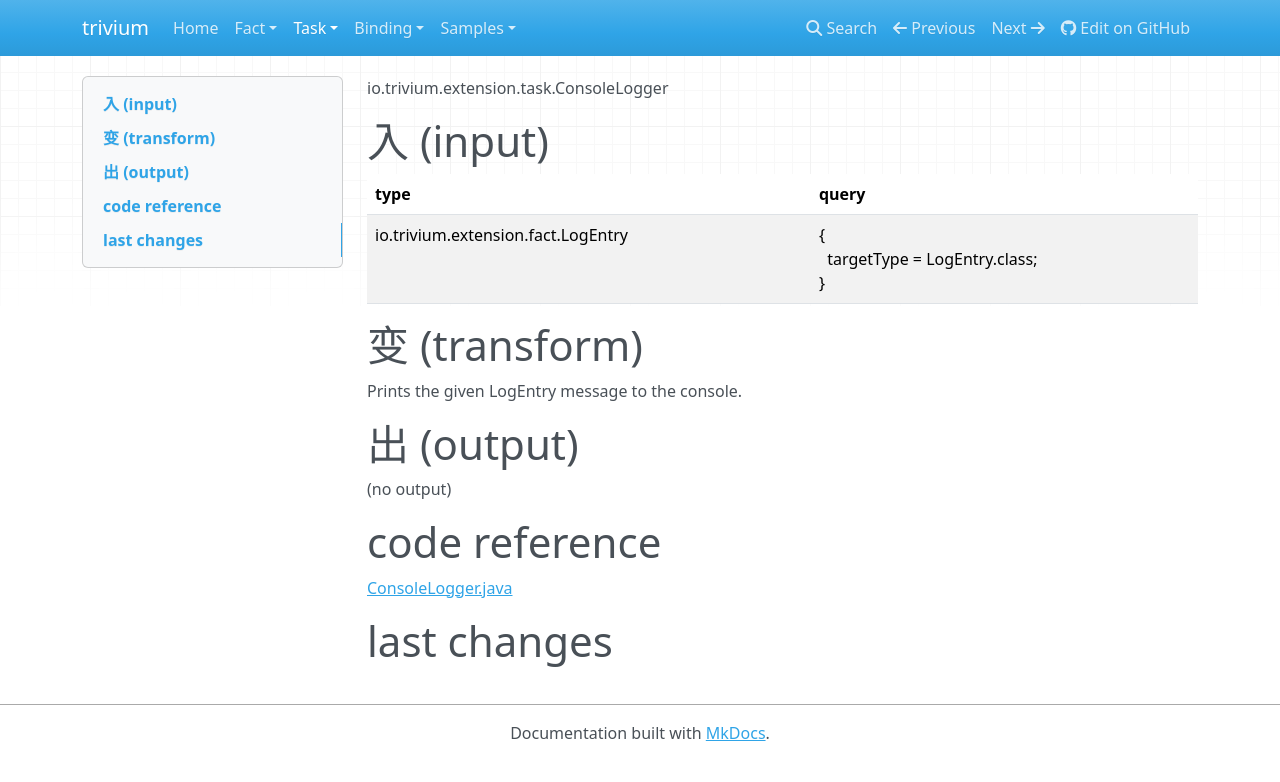
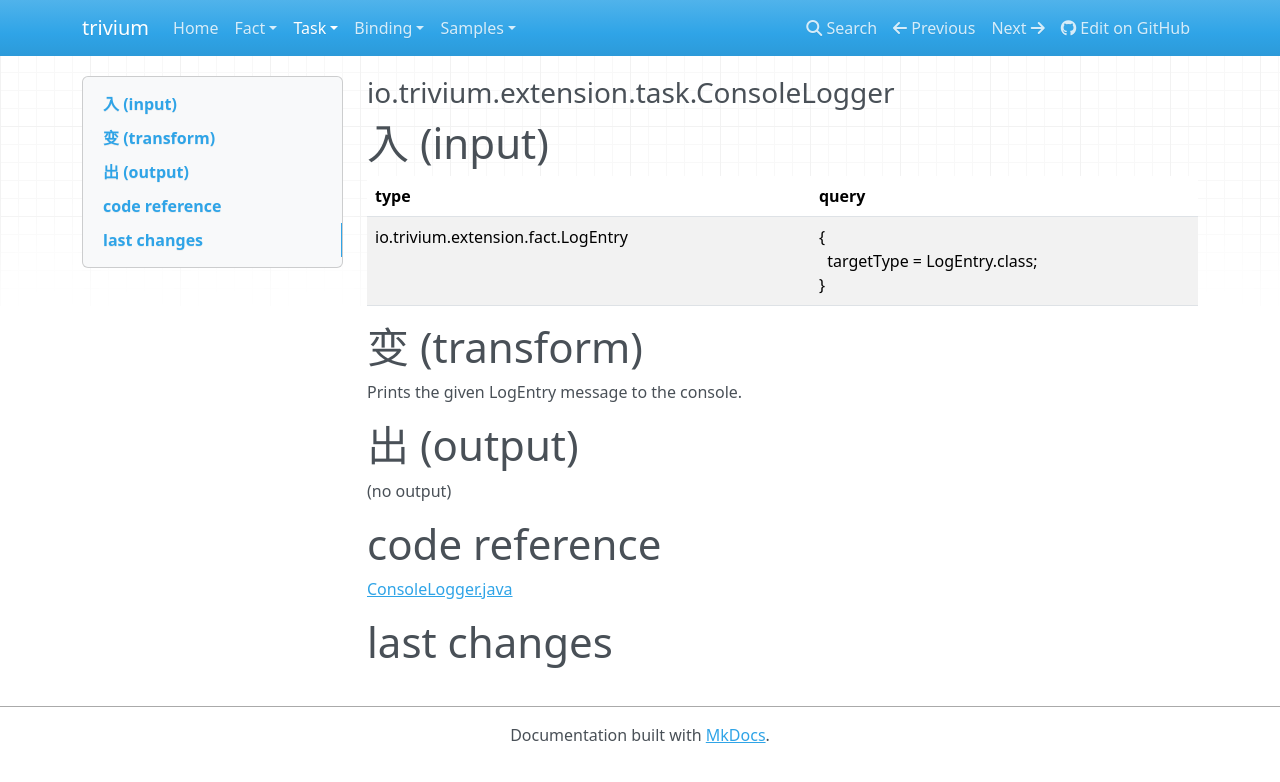
Before and after one commit to JensWalter/trivium, an MkDocs documentation site: the page built from docs/task/consolelogger.md, in a window 1280 px wide. Shown: the top 782 px of the page. Built offline with MkDocs 1.6.1, drawn with Linux system fonts in a browser that asks for light colours; nearby versions of some CDN libraries; old or Windows-style settings are respelled for this version of MkDocs.

```diff
--- a/docs/task/consolelogger.md
+++ b/docs/task/consolelogger.md
@@ -1,4 +1,4 @@
-io.trivium.extension.task.ConsoleLogger
+### io.trivium.extension.task.ConsoleLogger
 
 # 入 (input)
 
```
